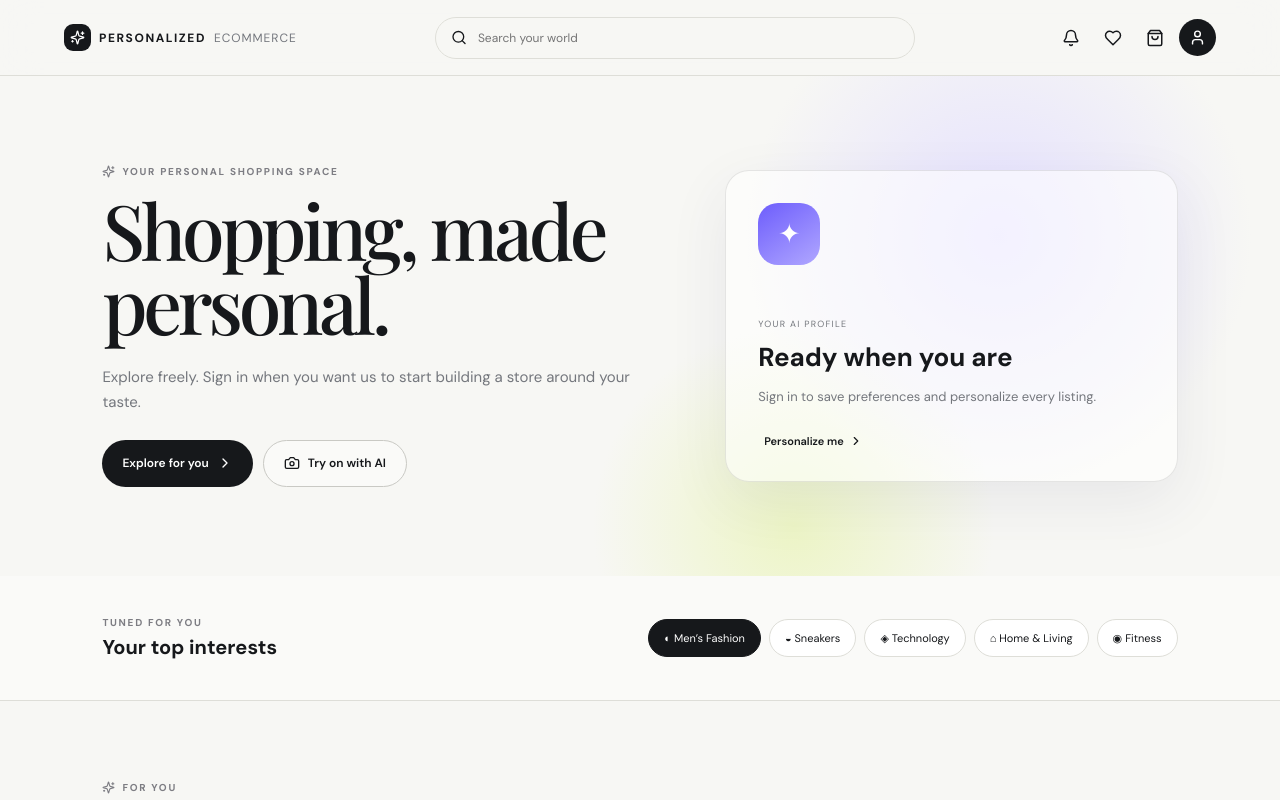
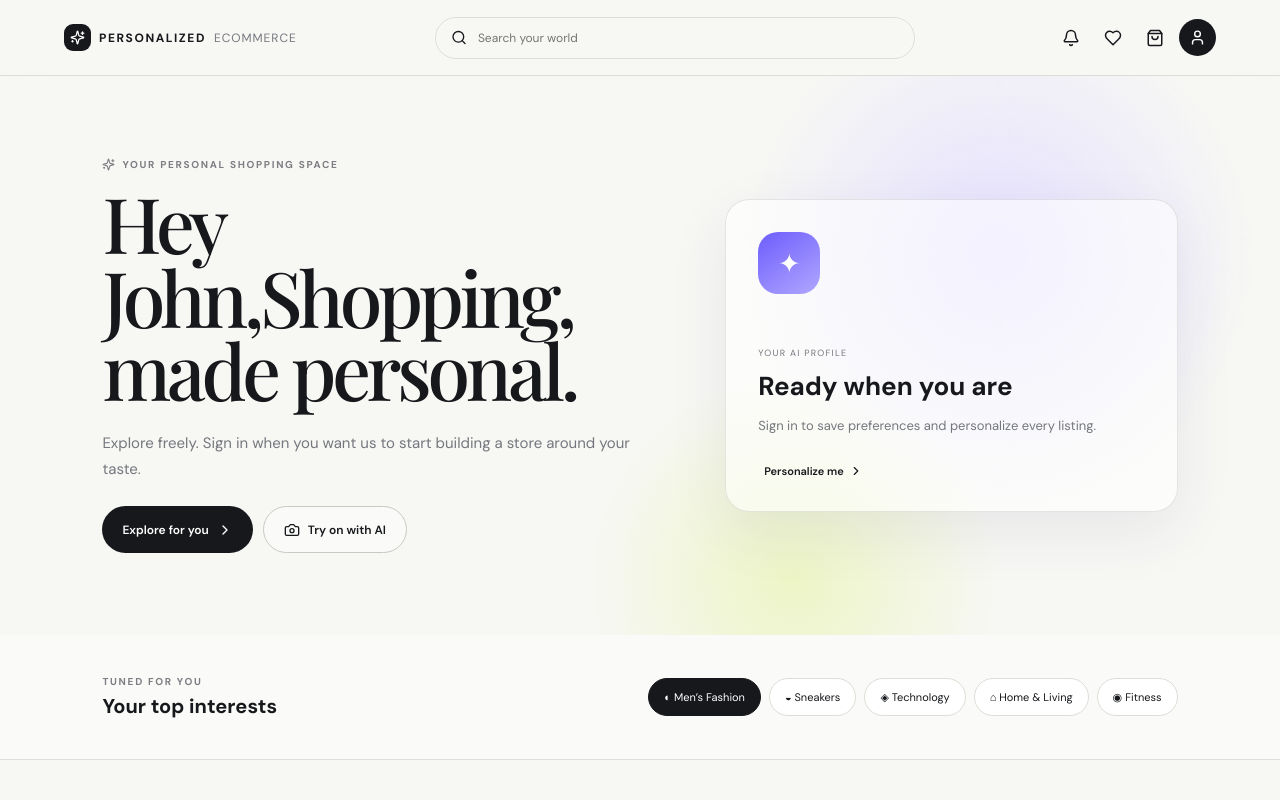
Before and after one commit to shibin-toobler/TryOn, a Next.js app: page / in a window 1280 px wide. Shown: the top 800 px of the page. Built offline with nearby package versions, Linux system fonts and the light colour scheme; a web font is replaced by a local one.

Commit message:
Update banner headline for John

```diff
--- a/app/page.tsx
+++ b/app/page.tsx
@@ -26,7 +26,7 @@ export default function Home(){
  const visible=products.filter(p=>`${p.name} ${p.category}`.toLowerCase().includes(query.toLowerCase()));
  return <main>
  <header className="topbar"><button className="menu"><Menu size={20}/></button><div className="brand"><span className="brand-mark"><Sparkles size={15}/></span>PERSONALIZED<span>ECOMMERCE</span></div><div className="search"><Search size={17}/><input value={query} onChange={e=>setQuery(e.target.value)} placeholder="Search your world"/></div><div className="actions"><button className="icon"><Bell size={18}/></button><button className="icon"><Heart size={18}/>{liked.length>0&&<i>{liked.length}</i>}</button><button className="icon"><ShoppingBag size={18}/></button><button className="avatar" onClick={()=>setLogin(true)}>{loggedIn?'S':<User size={17}/>}</button></div></header>
- <section className="welcome"><div><p className="eyebrow"><Sparkles size={13}/> YOUR PERSONAL SHOPPING SPACE</p><h1>{loggedIn?'Good afternoon, John.':'Shopping, made personal.'}</h1><p>{loggedIn?"Your store is changing in real time based on what you like, explore and save.":'Explore freely. Sign in when you want us to start building a store around your taste.'}</p><div className="hero-actions"><button className="primary" onClick={()=>document.getElementById('foryou')?.scrollIntoView({behavior:'smooth'})}>Explore for you <ChevronRight size={16}/></button><button className="ghost" onClick={requestUpload}><Camera size={16}/> Try on with AI</button></div></div><div className="profile-card"><div className="profile-orb">✦</div><div><small>YOUR AI PROFILE</small><h3>{loggedIn?'Learning your taste':'Ready when you are'}</h3><p>{loggedIn?'Minimal · Modern · Tech · Fitness':'Sign in to save preferences and personalize every listing.'}</p></div><button onClick={()=>setLogin(true)}>{loggedIn?'View profile':'Personalize me'} <ChevronRight size={14}/></button></div></section>
+ <section className="welcome"><div><p className="eyebrow"><Sparkles size={13}/> YOUR PERSONAL SHOPPING SPACE</p><h1><span>Hey John,</span><span>Shopping, made personal.</span></h1><p>{loggedIn?"Your store is changing in real time based on what you like, explore and save.":'Explore freely. Sign in when you want us to start building a store around your taste.'}</p><div className="hero-actions"><button className="primary" onClick={()=>document.getElementById('foryou')?.scrollIntoView({behavior:'smooth'})}>Explore for you <ChevronRight size={16}/></button><button className="ghost" onClick={requestUpload}><Camera size={16}/> Try on with AI</button></div></div><div className="profile-card"><div className="profile-orb">✦</div><div><small>YOUR AI PROFILE</small><h3>{loggedIn?'Learning your taste':'Ready when you are'}</h3><p>{loggedIn?'Minimal · Modern · Tech · Fitness':'Sign in to save preferences and personalize every listing.'}</p></div><button onClick={()=>setLogin(true)}>{loggedIn?'View profile':'Personalize me'} <ChevronRight size={14}/></button></div></section>
  <section className="interest-strip"><div><span className="eyebrow">TUNED FOR YOU</span><h2>Your top interests</h2></div><div className="interest-list">{interests.map((x,i)=><button key={x} className={i===0?'interest active':'interest'}>{['◐','◒','◈','⌂','◉'][i]} {x}</button>)}</div></section>
  <section id="foryou" className="section"><div className="section-head"><div><p className="eyebrow"><Sparkles size={13}/> FOR YOU</p><h2>Picked for your taste.</h2><p>Not a generic catalog. These are ranked around your interests, browsing signals and preferences.</p></div><button className="view-all">View all <ChevronRight size={16}/></button></div><div className="product-grid">{visible.map(p=><article className="product" key={p.id}><div className="product-image"><img src={p.image} alt={p.name}/>{p.tag&&<span className="tag">{p.tag}</span>}<button className={liked.includes(p.id)?'heart liked':'heart'} onClick={()=>toggleLike(p.id)}><Heart size={17} fill={liked.includes(p.id)?'currentColor':'none'}/></button><button className="try-on" onClick={requestUpload}><Sparkles size={14}/> Try on</button></div><div className="product-meta"><div><span className="reason"><Sparkles size={11}/>{p.reason}</span><h3>{p.name}</h3><p>{p.category}</p></div><b>₹{p.price.toLocaleString('en-IN')}</b></div></article>)}</div></section>
  <section className="taste-section"><div className="taste-copy"><p className="eyebrow"><SlidersHorizontal size={13}/> YOUR TASTE PROFILE</p><h2>Your store is learning what <em>feels like you.</em></h2><p>Every view, save and search helps us rank products more intelligently. You stay in control of what shapes your recommendations.</p><div className="signals"><span>Style <b>Minimal</b></span><span>Budget <b>₹2k–₹10k</b></span><span>Colours <b>Dark & neutral</b></span></div><button className="ghost">Manage profile <ArrowUpRight size={15}/></button></div><div className="taste-score"><small>PERSONALIZATION</small><strong>84<span>%</span></strong><p>We have a strong read on your current interests.</p><div className="score-bar"><i/></div><small className="score-note">Updated from your latest activity</small></div></section>
```
